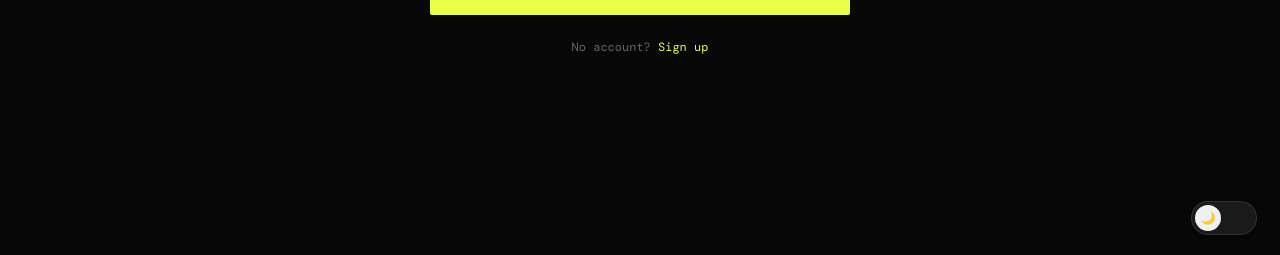
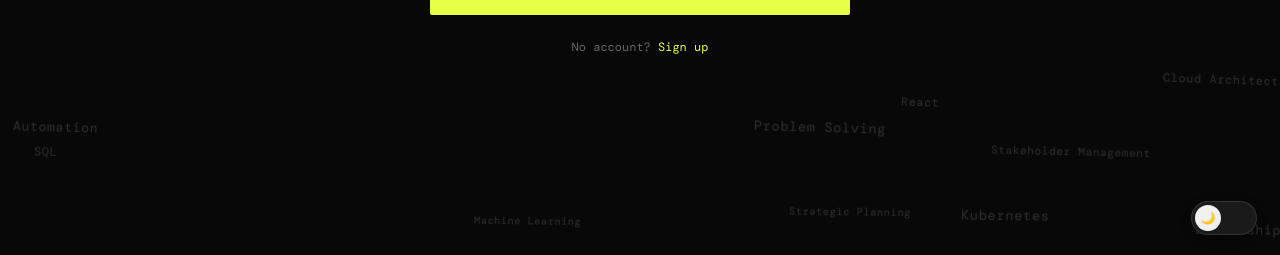
Before and after one commit to rexbrown21/resumai, a Next.js app: page /login in a window 1280 px wide. Shown: the part 542-797 px from the top of the page. Built offline with nearby package versions, Linux system fonts and the light colour scheme; no server answers; a web font is replaced by a local one.

Commit message:
add floating keywords to login and signup pages

```diff
--- a/src/app/login/page.tsx
+++ b/src/app/login/page.tsx
@@ -4,6 +4,7 @@ import { useState } from "react";
 import { useRouter } from "next/navigation";
 import Link from "next/link";
 import Nav from "@/components/layout/Nav";
+import FloatingKeywords from "@/components/FloatingKeywords";
 import { useApp } from "@/lib/store";
 import { supabase } from "@/lib/supabase";
 
@@ -23,11 +24,7 @@ export default function LoginPage() {
       password: form.password,
     });
 
-    if (error) {
-      setError(error.message);
-      setLoading(false);
-      return;
-    }
+    if (error) { setError(error.message); setLoading(false); return; }
 
     setUser({
       id: data.user.id,
@@ -42,9 +39,11 @@ export default function LoginPage() {
   return (
     <>
       <Nav />
+      <FloatingKeywords />
       <div style={{
         minHeight: "100vh", display: "flex", alignItems: "center",
         justifyContent: "center", padding: "40px",
+        position: "relative", zIndex: 1,
       }}>
         <div style={{ width: "100%", maxWidth: 420, animation: "fadeUp 0.5s ease" }}>
           <div className="tag" style={{ marginBottom: 32 }}>Welcome back</div>
```
